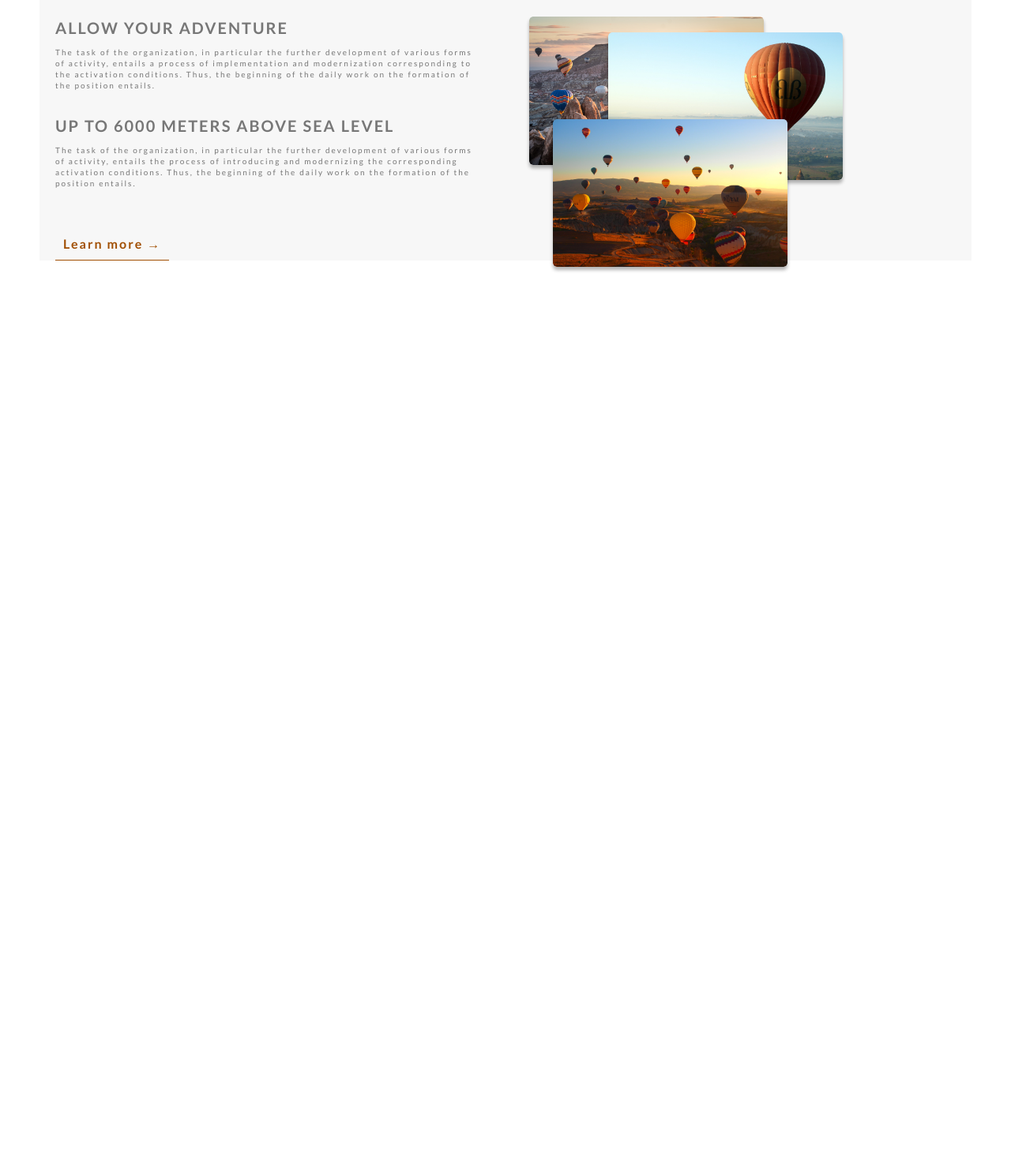
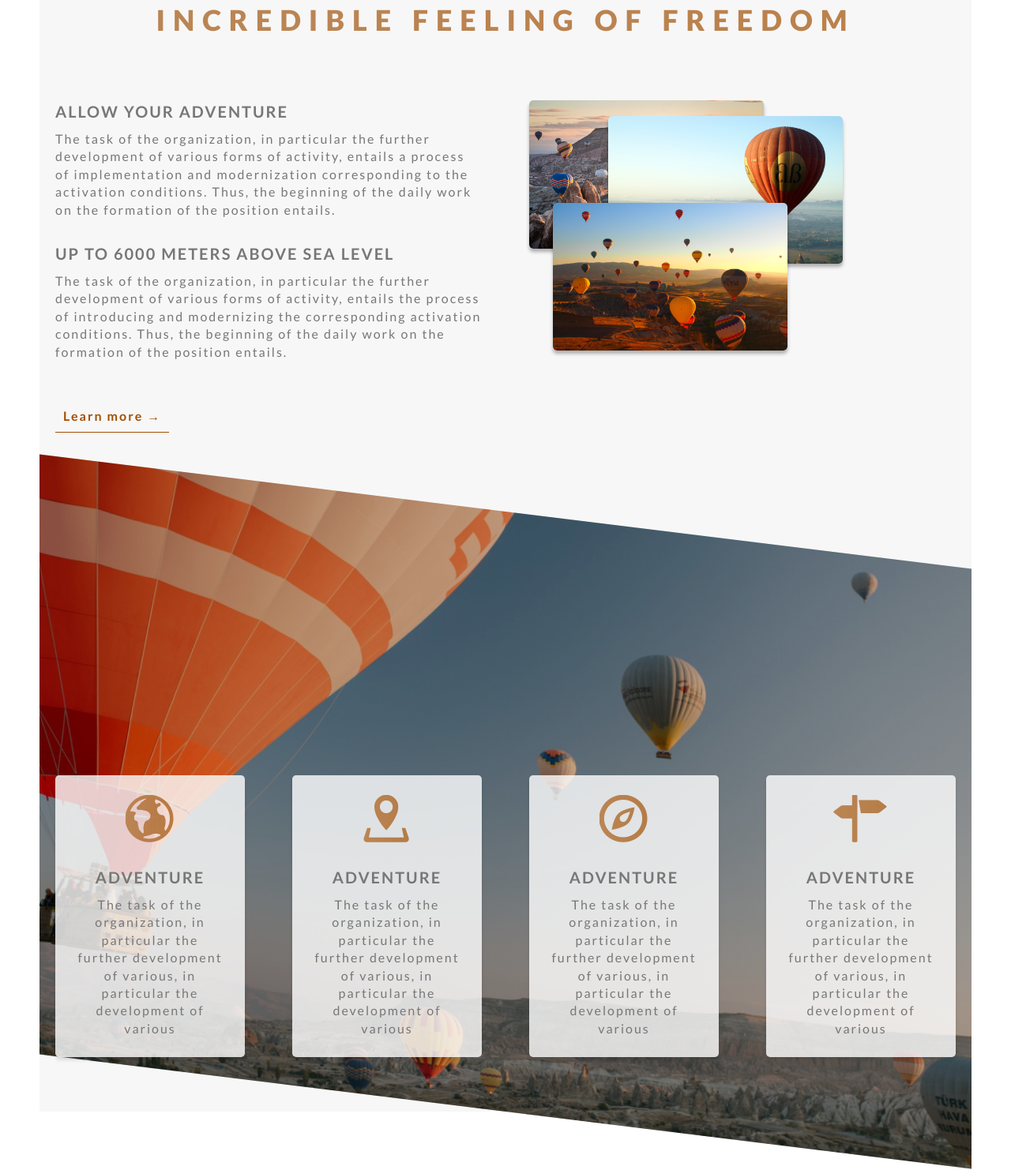
Before and after one commit to antonlazurko/advance-murkup-course, a plain HTML site: page src/index.html in a window 1280 px wide. Shown: the part 887-2369 px from the top of the page at 79% size. Before the commit the page ends 1267 px from the top, so only its background shows below. Drawn offline with Linux system fonts and the light colour scheme.

Commit message:
add adventure section; implement icon fonts

```diff
--- /dev/null
+++ b/src/css/icon-font.css
@@ -0,0 +1,39 @@
+@font-face {
+  font-family: 'icomoon';
+  src:  url('fonts/icomoon.eot?anvyzn');
+  src:  url('fonts/icomoon.eot?anvyzn#iefix') format('embedded-opentype'),
+    url('fonts/icomoon.ttf?anvyzn') format('truetype'),
+    url('fonts/icomoon.woff?anvyzn') format('woff'),
+    url('fonts/icomoon.svg?anvyzn#icomoon') format('svg');
+  font-weight: normal;
+  font-style: normal;
+  font-display: block;
+}
+
+[class^="icon-"], [class*=" icon-"] {
+  /* use !important to prevent issues with browser extensions that change fonts */
+  font-family: 'icomoon' !important;
+  speak: never;
+  font-style: normal;
+  font-weight: normal;
+  font-variant: normal;
+  text-transform: none;
+  line-height: 1;
+
+  /* Better Font Rendering =========== */
+  -webkit-font-smoothing: antialiased;
+  -moz-osx-font-smoothing: grayscale;
+}
+
+.icon-Geo-pointer:before {
+  content: "\e900";
+}
+.icon-Compas:before {
+  content: "\e901";
+}
+.icon-Geo-point:before {
+  content: "\e902";
+}
+.icon-Earth:before {
+  content: "\e903";
+}
--- a/src/index.html
+++ b/src/index.html
@@ -5,6 +5,7 @@
     <meta http-equiv="X-UA-Compatible" content="IE=edge">
     <meta name="viewport" content="width=device-width, initial-scale=1.0">
     <link rel="stylesheet" href="./css/styles.css">
+    <link rel="stylesheet" href="./css/icon-font.css">
     <link rel="preconnect" href="https://fonts.googleapis.com">
     <link rel="preconnect" href="https://fonts.gstatic.com" crossorigin>
     <link href="https://fonts.googleapis.com/css2?family=Lato:wght@100;300;400;500;700;900&display=swap" rel="stylesheet">
@@ -23,7 +24,7 @@
             </div>
         </header>
         <main>
-            <section class="section-about">
+            <section class="section-about margin-bottom-50px">
                 <div class="text-align-center margin-bottom-80px">
                     <h2 class="title-secondary">incredible feeling of freedom</h2>
                 </div>
@@ -44,6 +45,41 @@
                             <img src="images/photo_n1.png" alt="photo_n1" class="composition__photo composition__photo_n1">
                             <img src="images/photo_n2.png" alt="photo_n2" class="composition__photo composition__photo_n2">
                             <img src="images/photo_n3.png" alt="photo_n3" class="composition__photo composition__photo_n3">
+                        </div>
+                    </div>
+                </div>
+            </section>
+            <section class="section-adventure">
+                <div class="text-align-center margin-bottom-80px">
+                    <h2 class="title-secondary unvisible">cards about</h2>
+                </div>
+                <div class="row">
+                    <div class="col-1-of-4">
+                        <div class="adventure-card">
+                            <i class="adventure-card__icon icon-Earth margin-bottom-30px"></i>
+                            <h3 class="title-third margin-bottom-10px">ADVENTURE</h3>
+                            <p class="paragraph">The task of the organization, in particular the further development of various, in particular the development of various</p>
+                        </div>
+                    </div>
+                    <div class="col-1-of-4">
+                        <div class="adventure-card">
+                            <i class="adventure-card__icon icon-Geo-point margin-bottom-30px"></i>
+                            <h3 class="title-third margin-bottom-10px">ADVENTURE</h3>
+                            <p class="paragraph">The task of the organization, in particular the further development of various, in particular the development of various</p>
+                        </div>
+                    </div>
+                    <div class="col-1-of-4">
+                        <div class="adventure-card">
+                            <i class="adventure-card__icon icon-Compas margin-bottom-30px"></i>
+                            <h3 class="title-third margin-bottom-10px">ADVENTURE</h3>
+                            <p class="paragraph">The task of the organization, in particular the further development of various, in particular the development of various</p>
+                        </div>
+                    </div>
+                    <div class="col-1-of-4">
+                        <div class="adventure-card">
+                            <i class="adventure-card__icon icon-Geo-pointer margin-bottom-30px"></i>
+                            <h3 class="title-third margin-bottom-10px">ADVENTURE</h3>
+                            <p class="paragraph">The task of the organization, in particular the further development of various, in particular the development of various</p>
                         </div>
                     </div>
                 </div>
--- a/src/sass/base/_typography.sass
+++ b/src/sass/base/_typography.sass
@@ -3,7 +3,7 @@ body
     font-family: 'Lato', sans-serif
     font-weight: 400
     color: $color-gray
-    font-size: font-size-paragraph
+    font-size: $font-size-paragraph
     letter-spacing: .2rem
 
 .title-first
@@ -33,7 +33,7 @@ body
 
 .title-secondary
     display: inline-block
-    font-size: font-size-h2
+    font-size: $font-size-h2
     letter-spacing: 1rem
     text-transform: uppercase
     font-weight: 800
@@ -54,7 +54,7 @@ body
     font-weight: 700
 
 .paragraph
-    font-size: font-size-paragraph
+    font-size: $font-size-paragraph
     letter-spacing: .2rem
     line-height: 140%
     font-weight: 400
--- a/src/sass/base/_utils.sass
+++ b/src/sass/base/_utils.sass
@@ -12,3 +12,6 @@
 
 .margin-bottom-80px
     margin-bottom: 8rem
+
+.unvisible
+    visibility: hidden
--- /dev/null
+++ b/src/sass/components/_adventure-card.sass
@@ -0,0 +1,15 @@
+.adventure-card
+    padding: 2.5rem
+    background-color: rgba($color-white, .8)
+    border-radius: .5rem
+    box-shadow: $box-shadow-light
+    text-align: center
+    transition: all .2s
+    &:hover
+        transform: translateY(-1.5rem) scale(1.01)
+    &__icon
+        display: inline-block
+        font-size: 6rem
+        background: linear-gradient(90.05deg, $color-light-brown 0.03%, rgba($color-dark-brown, 0.7) 99.94%)
+        -webkit-background-clip: text
+        -webkit-text-fill-color: transparent
--- a/src/sass/pages/_home.sass
+++ b/src/sass/pages/_home.sass
@@ -1 +1,12 @@
 .section-about
+    padding-top: 8rem
+    padding-bottom: 5rem
+
+.section-adventure
+    padding: 21rem 0
+    height: 95vh
+    background: linear-gradient(0deg, rgba(0, 0, 0, 0.2), rgba(0, 0, 0, 0.2)), url(../images/adventure-bcg.jpg) center / cover no-repeat
+    // clip-path: polygon(0 0, 100% 20%, 100% 100%, 0 80%)
+    transform: skewY(7deg)
+    & > *
+        transform: skewY(-7deg)
--- a/src/sass/styles.sass
+++ b/src/sass/styles.sass
@@ -8,6 +8,7 @@
 @import './components/button.sass'
 @import './components/button-text.sass'
 @import './components/composition.sass'
+@import './components/adventure-card.sass'
 @import './layout/header.sass'
 @import './layout/grid.sass'
 @import './pages/home.sass'
```
Also changed, not shown: src/css/fonts/icomoon.ttf (added), src/css/fonts/icomoon.woff (added), src/css/styles.css, src/images/adventure-bcg.jpg (added), 3 other files.
